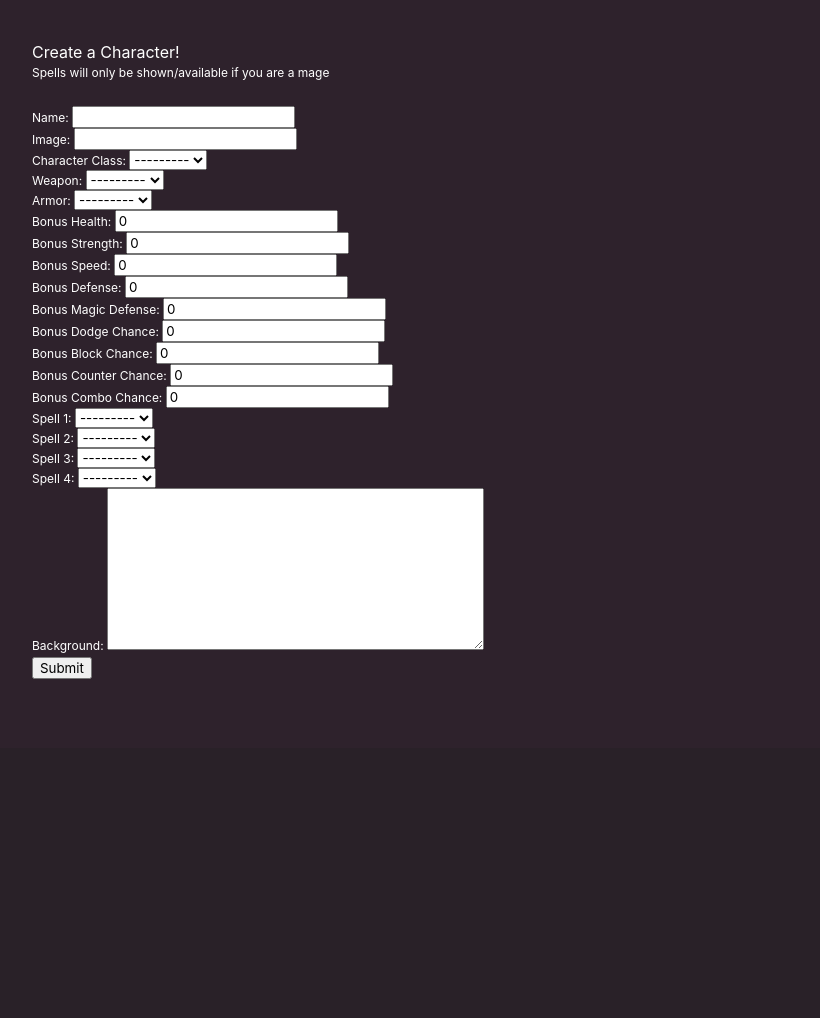
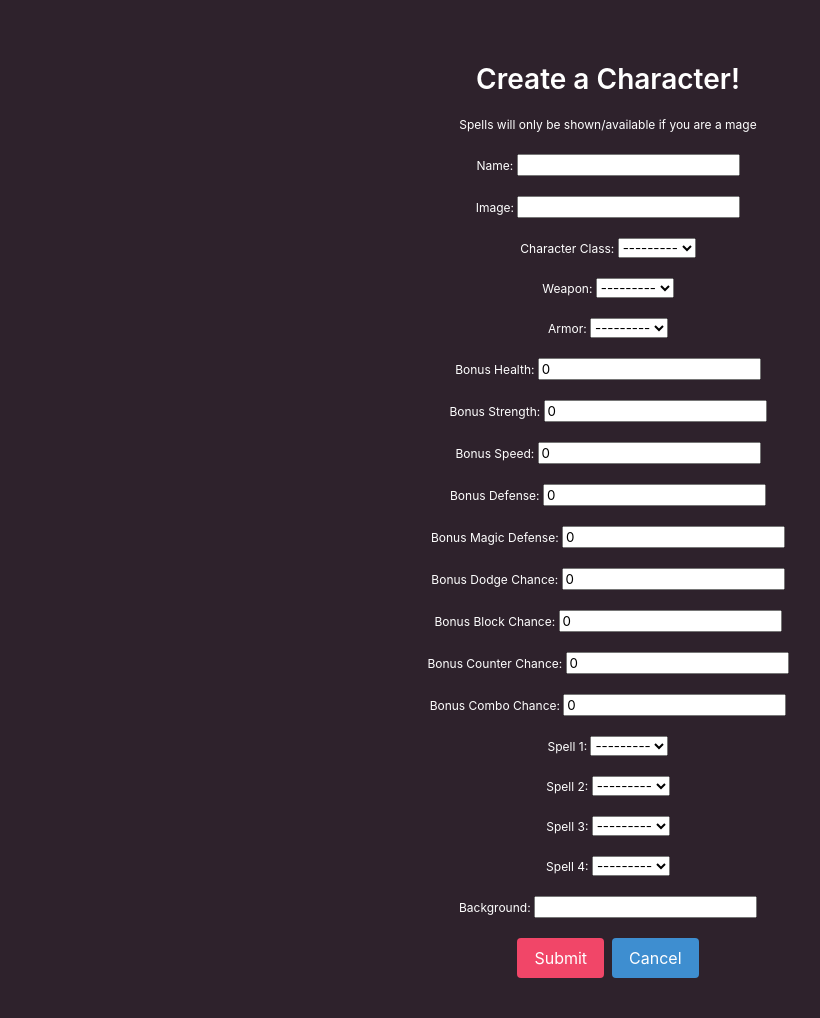
Before and after one commit to TyKirkland/Capstone_Project, a Django app: page /characters/new/ in a window 1280 px wide. Shown: the part 52-1070 px from the top of the page, without its empty margins (32-852 px from the left). Before the commit the page ends 731 px from the top, so only its background shows below. Run offline with Django 4.2, Linux system fonts and the light colour scheme; data that the repository does not hold is empty.

Commit message:
form styling

```diff
--- a/main_app/models.py
+++ b/main_app/models.py
@@ -43,7 +43,7 @@ class Armor(models.Model):
     dodge = models.IntegerField(default=0, verbose_name="Bonus Dodge Chance", blank=True)
     magic_defense = models.IntegerField(default=0, verbose_name="Bonus Magic Defense", blank=True)
     health_regen = models.IntegerField(default=0, verbose_name="Bonus Health Regeneration", blank=True)
-    background = models.TextField(max_length=1000, default='', blank=True, verbose_name="Background")
+    background = models.CharField(max_length=1000, default='', blank=True, verbose_name="Background")
 
     def __str__(self):
         return self.name
@@ -60,7 +60,7 @@ class Weapon(models.Model):
     life_steal = models.IntegerField(default=0, verbose_name="Life Steal")
     poison_chance = models.IntegerField(default=0, verbose_name="Poison Chance")
     poison_damage = models.IntegerField(default=0, verbose_name="Poison Damage")
-    background = models.TextField(max_length=1000, default='', blank=True, verbose_name="Background")
+    background = models.CharField(max_length=1000, default='', blank=True, verbose_name="Background")
     combo = models.IntegerField(default=0, verbose_name="Combo Chance")
 
 
@@ -70,7 +70,7 @@ class Weapon(models.Model):
 class Spell(models.Model):
     name = models.CharField(max_length=25, verbose_name="Spell's Name", default='', blank=True)
     image = models.CharField(max_length=250, verbose_name="Image", default=' ', blank=True)
-    description = models.TextField(max_length=1000, default='', blank=True, verbose_name="Description")
+    description = models.CharField(max_length=1000, default='', blank=True, verbose_name="Description")
     on_use = models.CharField(max_length=100, default='', blank=True, verbose_name="On Use")
     water_damage = models.IntegerField(default=0, verbose_name="Water Damage", blank=True)
     earth_damage = models.IntegerField(default=0, verbose_name="Earth Damage", blank=True)
@@ -86,7 +86,7 @@ class Character(models.Model):
     # for now I'm going to allow the user to input their own image but I probably want to only allow them to choose from a few set ones per class?
     image = models.CharField(max_length=250, verbose_name="Image")
     character_class = models.ForeignKey(Character_Class, on_delete=models.CASCADE, related_name="character_class", verbose_name="Character Class")
-    background = models.TextField(max_length=1000, default='', blank=True, verbose_name="Background")
+    background = models.CharField(max_length=1000, default='', blank=True, verbose_name="Background")
 
     spell1 = models.ForeignKey(Spell, default=None, on_delete=models.SET_NULL, related_name="spell1", null=True, blank=True, verbose_name="Spell 1")
     spell2 = models.ForeignKey(Spell, default=None, on_delete=models.SET_NULL, related_name="spell2", null=True, blank=True, verbose_name="Spell 2")
--- a/main_app/static/styles/main.css
+++ b/main_app/static/styles/main.css
@@ -252,6 +252,15 @@ body {
   border-color: black;
 }
 
+.createtitle{
+  margin-bottom: 0px !important;
+}
+
+.submitbutton{
+  height: 100%;
+  width: 100%;
+}
+
 .centered{
   display: flex;
   justify-content: center; /* Center horizontally */
@@ -305,6 +314,26 @@ body {
   height: 45px;
 }
 
+.formcontainer{
+  display: flex;
+  flex-direction: column;
+  align-items: center;
+  justify-content: center;
+  gap: 20px;
+}
+
+.formcontent{
+  display: flex;
+  flex-direction: column;
+  align-items: center;
+  justify-content: center;
+  gap: 20px;
+}
+
+.title{
+  font-size: 28px !important;
+}
+
 /* @media (max-width: 3000px) {
   .navbar-menu {
     display: none;
--- a/main_app/templates/armor_delete_confirmation.html
+++ b/main_app/templates/armor_delete_confirmation.html
@@ -2,13 +2,15 @@
 
 {% block content %}
 
+<div class="centered formcontainer">
     <h1 class="title pt-5">Are you sure you want to delete {{armor.name}}?</h1>
-<form method="post">
+    <form class="formcontent" method="post">
         {% csrf_token %}
         <div class="buttons">
             <input class="button is-danger" type="submit" value="Confirm" />
-        <a class="button is-primary" href="{% url 'armor_detail' armor.pk %}">Cancel</a>
+            <a class="button is-info" href="{% url 'armor_detail' armor.pk %}">Cancel</a>
         </div>
     </form>
+</div>
 
 {% endblock %}
--- a/main_app/templates/character_create.html
+++ b/main_app/templates/character_create.html
@@ -2,15 +2,19 @@
 
 {% block content %}
 
-<h1>Create a Character!</h1>
-<p>Spells will only be shown/available if you are a mage</p>
-<br/>
-<form method = "post">
-    {% csrf_token %}
+<div class="centered formcontainer">
+    <h1 class="title pt-5 createtitle">Create a Character!</h1>
+    <p>Spells will only be shown/available if you are a mage</p>
+    <form class="formcontent" method = "post">
+        {% csrf_token %}
 
-    {{form.as_p}}
+        {{form.as_p}}
 
-    <input type="submit" value="Submit" />
-</form>
+        <div class="buttons">
+            <input class="button is-danger" type="submit" value="Submit" />
+            <a class="button is-info" href="{% url 'character_list' %}">Cancel</a>
+        </div>
+    </form>
+</div>
 
 {% endblock %}
--- a/main_app/templates/character_delete_confirmation.html
+++ b/main_app/templates/character_delete_confirmation.html
@@ -2,8 +2,9 @@
 
 {% block content %}
 
+<div class="centered formcontainer">
     <h1 class="title pt-5">Are you sure you want to delete {{character.name}}?</h1>
-<form method="post">
+    <form class="formcontent" method="post">
         {% csrf_token %}
         <div class="buttons">
             <input class="button is-danger" type="submit" value="Confirm" />
@@ -11,4 +12,6 @@
         </div>
     </form>
 
+</div>
+
 {% endblock %}
--- a/main_app/views.py
+++ b/main_app/views.py
@@ -55,7 +55,7 @@ class CharacterCreate(CreateView):
     # fields = ['name', 'image', 'character_class', 'weapon', 'armor', 'bonushealth', 'bonusstrength', 'bonusspeed', 'bonusdefense', 'bonusmagicdefense', 'bonusdodge', 'bonusblock', 'bonuscounter', 'bonuscombo', 'spell1', 'spell2', 'spell3', 'spell4', 'background']
     form_class = CharacterForm
     template_name = 'character_create.html'
-    success_url = '/'
+    success_url = '/characters'
 
 class CharacterDetail(DetailView):
     model = Character
@@ -72,13 +72,13 @@ class CharacterUpdate(UpdateView):
     # fields = ['name', 'image', 'character_class', 'weapon', 'armor', 'bonushealth', 'bonusstrength', 'bonusspeed', 'bonusdefense', 'bonusmagicdefense', 'bonusdodge', 'bonusblock', 'bonuscounter', 'bonuscombo', 'spell1', 'spell2', 'spell3', 'spell4', 'background']
     form_class = CharacterForm
     template_name = 'character_update.html'
-    success_url = '/'
+    success_url = '/characters'
 
 class CharacterDelete(DeleteView):
 
     model = Character
     template_name = 'character_delete_confirmation.html'
-    success_url = '/'
+    success_url = '/characters'
 
 class ArmorList(TemplateView):
 
@@ -96,7 +96,7 @@ class ArmorCreate(CreateView):
     # these fields are what the user sees/can input when creating a new character
     fields = ['name', 'image', 'durability', 'health', 'defense', 'magic_defense', 'health_regen', 'dodge', 'background']
     template_name = 'armor_create.html'
-    success_url = '/'
+    success_url = '/armor'
 
 class ArmorDetail(DetailView):
     model = Armor
@@ -111,13 +111,13 @@ class ArmorUpdate(UpdateView):
     model = Armor
     fields = ['name', 'image', 'durability', 'health', 'defense', 'magic_defense', 'health_regen', 'dodge', 'background']
     template_name = 'armor_update.html'
-    success_url = '/'
+    success_url = '/armor'
 
 class ArmorDelete(DeleteView):
 
     model = Armor
     template_name = 'armor_delete_confirmation.html'
-    success_url = '/'
+    success_url = '/armor'
 
 class WeaponList(TemplateView):
 
@@ -136,7 +136,7 @@ class WeaponCreate(CreateView):
     # these fields are what the user sees/can input when creating a new character
     fields = ['name', 'image', 'strength', 'block', 'counter', 'crit', 'armor_piercing', 'life_steal', 'poison_chance', 'poison_damage', 'combo', 'background']
     template_name = 'weapon_create.html'
-    success_url = '/'
+    success_url = '/weapons'
 
 class WeaponDetail(DetailView):
     model = Weapon
@@ -151,13 +151,13 @@ class WeaponUpdate(UpdateView):
     model = Weapon
     fields = ['name', 'image', 'strength', 'block', 'counter', 'crit', 'armor_piercing', 'life_steal', 'poison_chance', 'poison_damage', 'combo', 'background']
     template_name = 'weapon_update.html'
-    success_url = '/'
+    success_url = '/weapons'
 
 class WeaponDelete(DeleteView):
 
     model = Weapon
     template_name = 'weapon_delete_confirmation.html'
-    success_url = '/'
+    success_url = '/weapons'
 
 class SpellList(TemplateView):
 
@@ -176,7 +176,7 @@ class SpellCreate(CreateView):
     # these fields are what the user sees/can input when creating a new character
     fields = ['name', 'image', 'on_use', 'water_damage', 'earth_damage', 'fire_damage', 'air_damage', 'description']
     template_name = 'spell_create.html'
-    success_url = '/'
+    success_url = '/spells'
 
 class SpellDetail(DetailView):
     model = Spell
@@ -191,13 +191,13 @@ class SpellUpdate(UpdateView):
     model = Spell
     fields = ['name', 'image', 'on_use', 'water_damage', 'earth_damage', 'fire_damage', 'air_damage', 'description']
     template_name = 'spell_update.html'
-    success_url = '/'
+    success_url = '/spells'
 
 class SpellDelete(DeleteView):
 
     model = Spell
     template_name = 'spell_delete_confirmation.html'
-    success_url = '/'
+    success_url = '/spells'
 
 
 class CharacterFight(TemplateView):
```
Also changed, not shown: main_app/templates/armor_create.html (+13 -7 lines), main_app/templates/armor_update.html (+11 -6 lines), main_app/templates/character_update.html (+11 -6 lines), main_app/migrations/0023_alter_armor_background_alter_character_background_and_more.py (added), main_app/templates/spell_detail.html (line endings or trailing spaces). Lines whose indentation alone changed are shown as unchanged.
